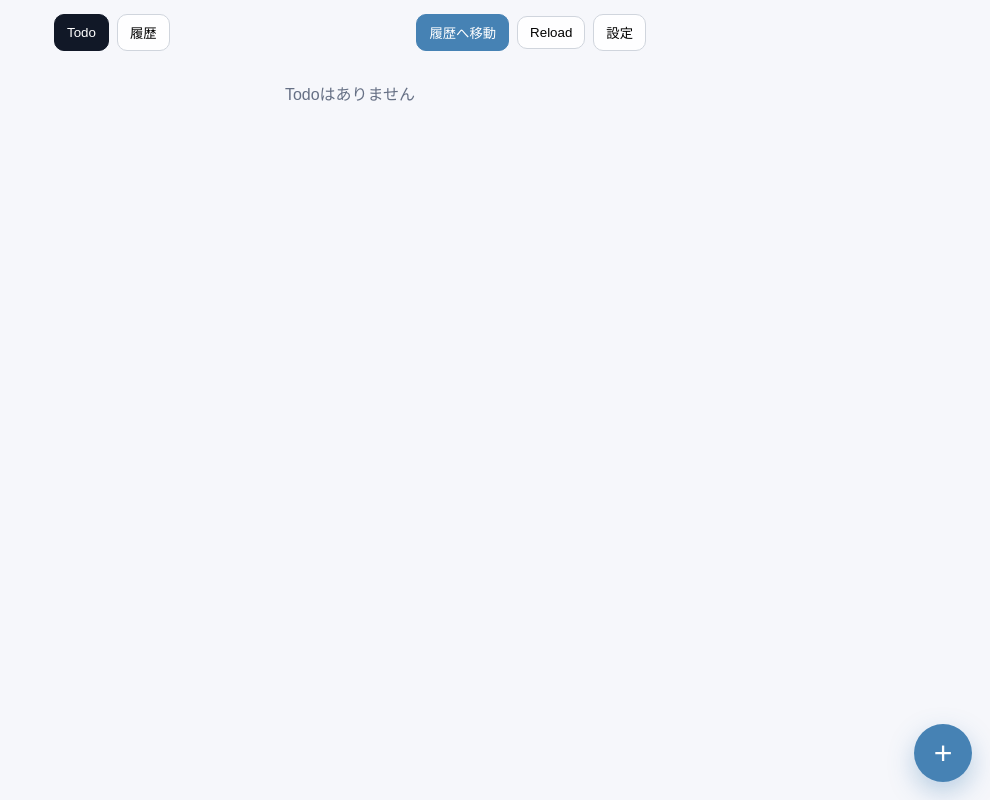
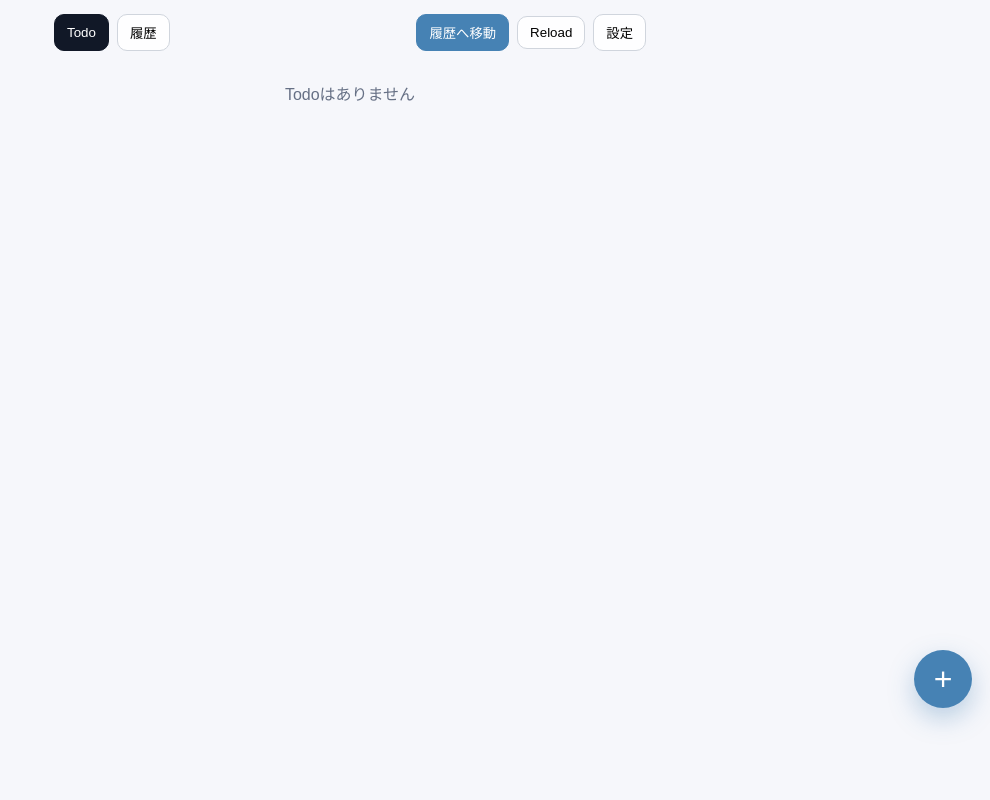
Before and after one commit to satoko/todo, a plain HTML site: page index.html in a window 1280 px wide. Shown: the whole page, without its empty margins (290-1280 px from the left). Drawn offline with Linux system fonts and the light colour scheme.

Commit message:
Adjust floating add button position

```diff
--- a/style.css
+++ b/style.css
@@ -167,7 +167,7 @@ body.history-mode {
 .add-todo-fab {
   position: fixed;
   right: 18px;
-  bottom: calc(18px + env(safe-area-inset-bottom));
+  bottom: calc(92px + env(safe-area-inset-bottom));
   width: 58px;
   height: 58px;
   border-radius: 999px;
```
